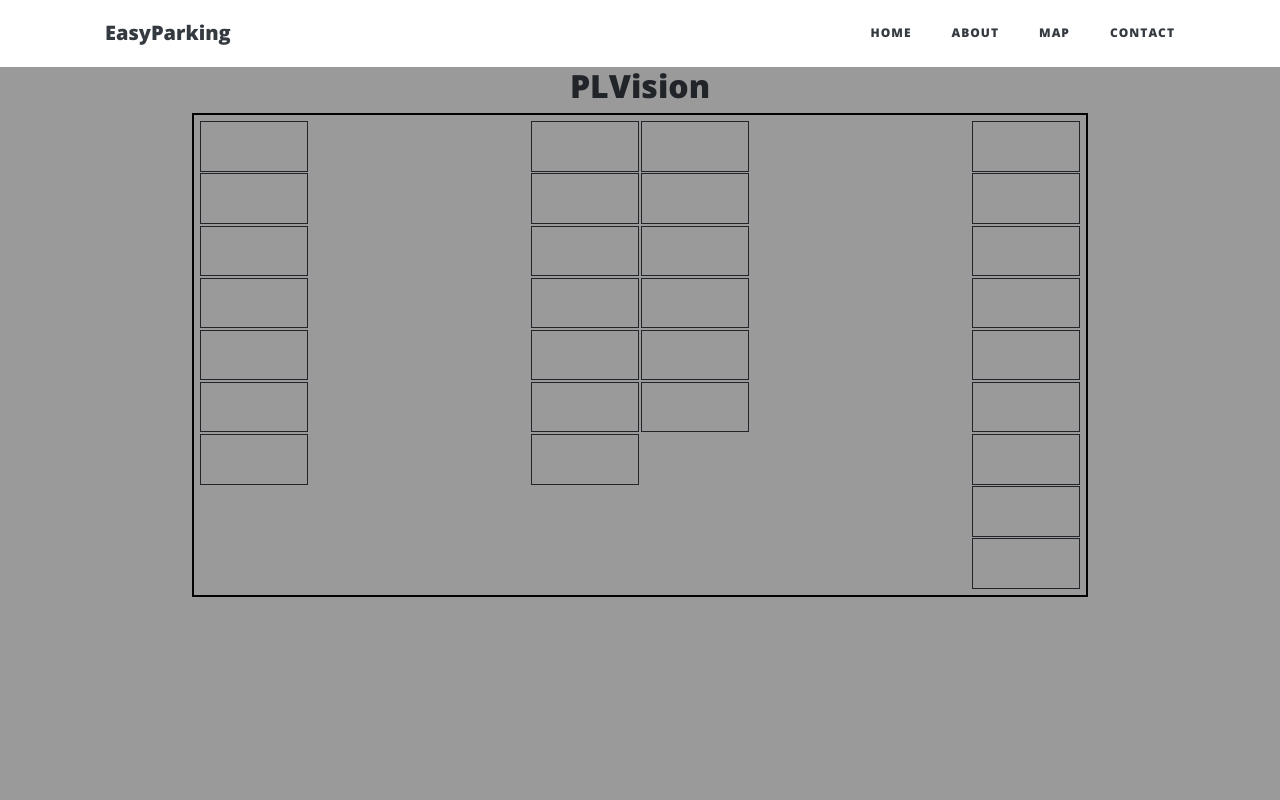
After one commit to teamimperial/EasyParking, a Flask app: template templates/plvision.html in a window 1280 px wide. The commit adds this page. Run offline with Flask 2, Linux system fonts and the light colour scheme; the template is opened without the code that fills it, so the values that code supplies are empty; some libraries are stand-ins or nearby versions.

Commit message:
add plvision parking page

```diff
--- a/static/css/easy-park.css
+++ b/static/css/easy-park.css
@@ -2,6 +2,7 @@ body {
   font-size: 20px;
   color: #212529;
   font-family: 'Lora', 'Times New Roman', serif;
+
 }
 
 html, body {
@@ -351,3 +352,53 @@ footer .copyright {
 .container{
   width: auto;
 }
+.row{
+  margin: 0;
+  padding: 0;
+  height: 11.1%;
+}
+.main{
+  height: 100px;
+}
+.parking{
+  padding: 5px;
+}
+.box {
+  width: 70%;
+  margin: auto;
+}
+.box>div {
+  position: relative;
+  width: 100%;
+  padding-bottom: 50%;
+}
+.box>div>div {
+  position: absolute;
+  width: 100%;
+  height: 90%;
+  font-size: 32px;
+  box-sizing: border-box;
+  text-align: center;
+  border-top: 2px black solid;
+  border-right: 2px black solid;
+  border-bottom: 2px black solid;
+  border-left: 2px black solid;
+}
+
+.borders{
+  border: 1px solid;
+}
+.park-place{
+   width: 12.3%;
+}
+.road{
+   width: 12.3%;
+}
+.parking>.row>div{
+  margin: 0.1%;
+}
+@media only screen and (max-width: 768px) {
+  .box {
+    width: 96%;
+  }
+}
--- /dev/null
+++ b/templates/plvision.html
@@ -0,0 +1,164 @@
+<!DOCTYPE html>
+<html lang="en">
+<head>
+	<meta charset="utf-8">
+	<meta name="viewport" content="width=device-width, initial-scale=1, shrink-to-fit=no">
+	<meta name="description" content="">
+	<meta name="author" content="">
+
+	<title>PLVision</title>
+
+	<!-- Bootstrap core CSS -->
+	<link href="../static/vendor/bootstrap/css/bootstrap.min.css" rel="stylesheet">
+
+	<!-- Custom fonts -->
+	<link href="../static/vendor/font-awesome/css/font-awesome.min.css" rel="stylesheet" type="text/css">
+	<link href='https://fonts.googleapis.com/css?family=Lora:400,700,400italic,700italic' rel='stylesheet'
+	      type='text/css'>
+	<link href='https://fonts.googleapis.com/css?family=Open+Sans:300italic,400italic,600italic,700italic,800italic,400,300,600,700,800'
+	      rel='stylesheet' type='text/css'>
+
+	<!-- Custom styles -->
+	<link href="../static/css/easy-park.css" rel="stylesheet">
+</head>
+<body style="background-color: #9a9a9a;text-align: center;">
+
+
+<!-- Navigation -->
+<nav class="navbar navbar-expand-lg navbar-light fixed-top" id="mainNav" style="position:relative;background-color: white;">
+	<div class="container" style="width: 100%">
+		<a class="navbar-brand" style="color:#343a40;" href="/">EasyParking</a>
+		<button class="navbar-toggler navbar-toggler-right" type="button" data-toggle="collapse"
+		        data-target="#navbarResponsive" aria-controls="navbarResponsive" aria-expanded="false"
+		        aria-label="Toggle navigation">
+			Menu
+			<i class="fa fa-bars"></i>
+		</button>
+		<div class="collapse navbar-collapse" id="navbarResponsive">
+			<ul class="navbar-nav ml-auto">
+				<li class="nav-item">
+					<a class="nav-link" style="color:#343a40;" href="/">Home</a>
+				</li>
+				<li class="nav-item">
+					<a class="nav-link" style="color:#343a40;" href="/#about-us">About</a>
+				</li>
+				<li class="nav-item">
+					<a class="nav-link" style="color:#343a40;" href="/map">Map</a>
+				</li>
+				<li class="nav-item">
+					<a class="nav-link" style="color:#343a40;" href="/#contacts">Contact</a>
+				</li>
+			</ul>
+		</div>
+	</div>
+</nav>
+
+	<h2>PLVision</h2>
+<div class="main">
+	<div class="box">
+		<div style="padding-bottom: 60%">
+			<div class="container parking">
+				<div class="row">
+					<!-- parking place id in format "parking.column.place" -->
+					<div class="park-place borders" id="1.1.1"></div>
+					<div class="road"></div>
+					<div class="road"></div>
+					<div class="park-place borders" id="1.2.1"></div>
+					<div class="park-place borders" id="1.3.1"></div>
+					<div class="road"></div>
+					<div class="road"></div>
+					<div class="park-place borders" id="1.4.1"></div>
+				</div>
+				<div class="row">
+					<div class="park-place borders" id="1.1.2"></div>
+					<div class="road"></div>
+					<div class="road"></div>
+					<div class="park-place borders" id="1.2.2"></div>
+					<div class="park-place borders" id="1.3.2"></div>
+					<div class="road"></div>
+					<div class="road"></div>
+					<div class="park-place borders" id="1.4.2"></div>
+				</div>
+				<div class="row">
+					<div class="park-place borders" id="1.1.3"></div>
+					<div class="road"></div>
+					<div class="road"></div>
+					<div class="park-place borders" id="1.2.3"></div>
+					<div class="park-place borders" id="1.3.3"></div>
+					<div class="road"></div>
+					<div class="road"></div>
+					<div class="park-place borders" id="1.4.3"></div>
+				</div>
+				<div class="row">
+					<div class="park-place borders" id="1.1.4"></div>
+					<div class="road"></div>
+					<div class="road"></div>
+					<div class="park-place borders" id="1.2.4"></div>
+					<div class="park-place borders" id="1.3.4"></div>
+					<div class="road"></div>
+					<div class="road"></div>
+					<div class="park-place borders" id="1.4.4"></div>
+				</div>
+				<div class="row">
+					<div class="park-place borders" id="1.1.5"></div>
+					<div class="road"></div>
+					<div class="road"></div>
+					<div class="park-place borders" id="1.2.5"></div>
+					<div class="park-place borders" id="1.3.5"></div>
+					<div class="road"></div>
+					<div class="road"></div>
+					<div class="park-place borders" id="1.4.5"></div>
+				</div>
+				<div class="row">
+					<div class="park-place borders" id="1.1.6"></div>
+					<div class="road"></div>
+					<div class="road"></div>
+					<div class="park-place borders" id="1.2.6"></div>
+					<div class="park-place borders" id="1.3.6"></div>
+					<div class="road"></div>
+					<div class="road"></div>
+					<div class="park-place borders" id="1.4.6"></div>
+				</div>
+				<div class="row">
+					<div class="park-place borders" id="1.1.7"></div>
+					<div class="road"></div>
+					<div class="road"></div>
+					<div class="park-place borders" id="1.2.7"></div>
+					<div class="road"></div>
+					<div class="road"></div>
+					<div class="road"></div>
+					<div class="park-place borders" id="1.4.7"></div>
+				</div>
+				<div class="row">
+					<div class="road"></div>
+					<div class="road"></div>
+					<div class="road"></div>
+					<div class="road"></div>
+					<div class="road"></div>
+					<div class="road"></div>
+					<div class="road"></div>
+					<div class="park-place borders" id="1.4.8"></div>
+				</div>
+				<div class="row">
+					<div class="road"></div>
+					<div class="road"></div>
+					<div class="road"></div>
+					<div class="road"></div>
+					<div class="road"></div>
+					<div class="road"></div>
+					<div class="road"></div>
+					<div class="park-place borders" id="1.4.9"></div>
+				</div>
+			</div>
+		</div>
+	</div>
+</div>
+<!-- Bootstrap core JavaScript -->
+<script src="../static/vendor/jquery/jquery.min.js"></script>
+<script src="../static/vendor/bootstrap/js/bootstrap.bundle.min.js"></script>
+
+<!-- Custom scripts -->
+<script src="../static/js/easy-park.min.js"></script>
+<script src="../static/js/plvision.js"></script>
+</body>
+</html>
```
